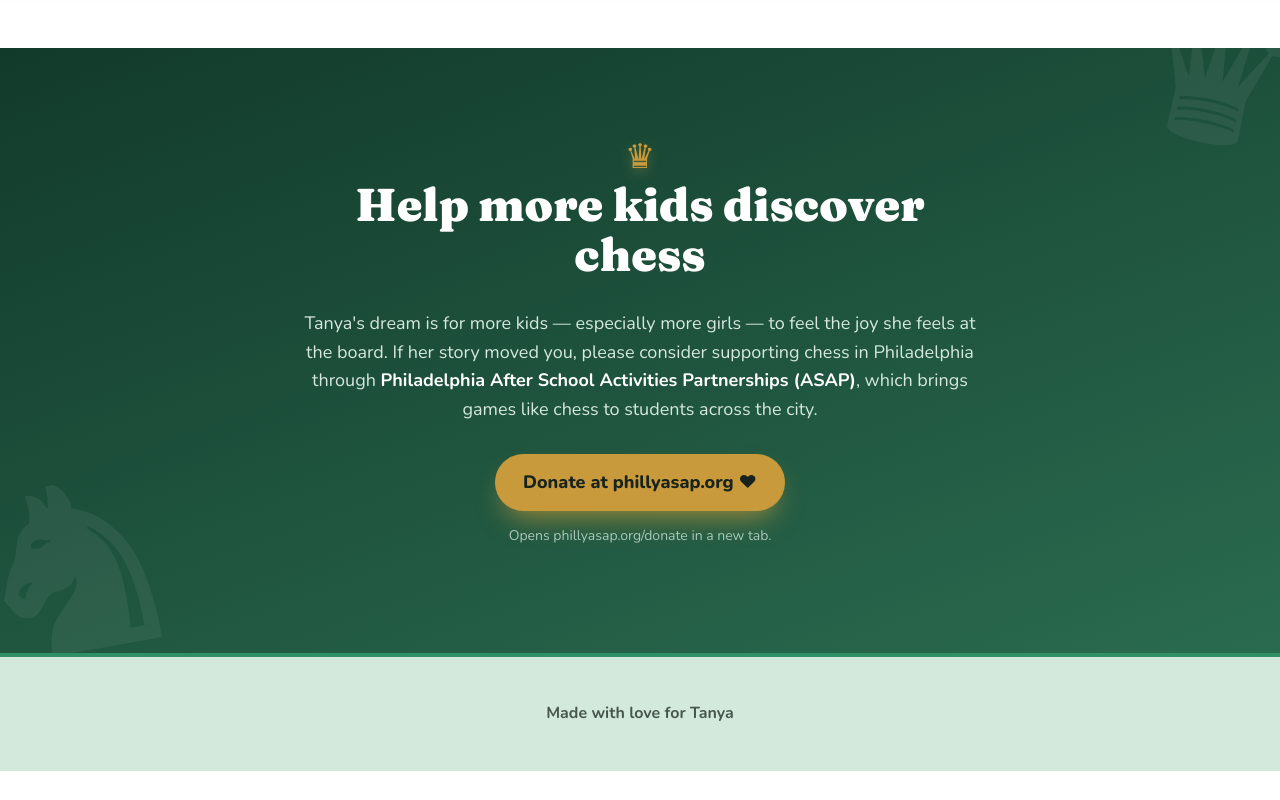
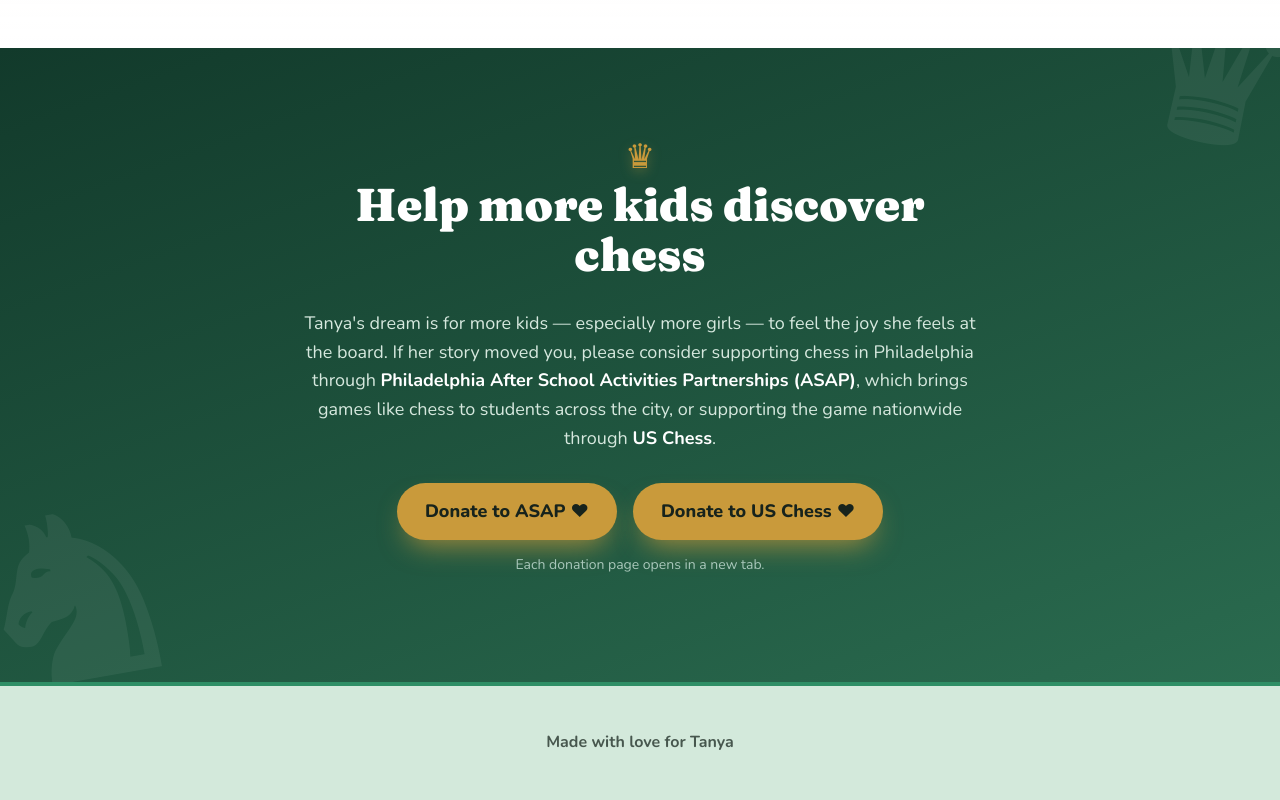
Before and after one commit to tanmaysinha/tanyaplayschess, a plain HTML site: page index.html in a window 1280 px wide. Shown: the part 5876-6676 px from the top of the page. Before the commit the page ends 6647 px from the top, so only its background shows below. Drawn offline with nearby package versions, Linux system fonts and the light colour scheme; no server answers; a script that the page names is missing.

Commit message:
Add US Chess donation option

```diff
--- a/index.html
+++ b/index.html
@@ -316,12 +316,18 @@
           Tanya's dream is for more kids — especially more girls — to feel the joy she feels at the
           board. If her story moved you, please consider supporting chess in Philadelphia through
           <strong>Philadelphia After School Activities Partnerships (ASAP)</strong>, which brings games
-          like chess to students across the city.
+          like chess to students across the city, or supporting the game nationwide through
+          <strong>US Chess</strong>.
         </p>
-        <a href="https://phillyasap.org/donate/" class="btn btn--donate" target="_blank" rel="noopener noreferrer">
-          Donate at phillyasap.org ♥
-        </a>
-        <p class="donate__note">Opens phillyasap.org/donate in a new tab.</p>
+        <div class="donate__actions">
+          <a href="https://phillyasap.org/donate/" class="btn btn--donate" target="_blank" rel="noopener noreferrer">
+            Donate to ASAP ♥
+          </a>
+          <a href="https://new.uschess.org/form/donate" class="btn btn--donate" target="_blank" rel="noopener noreferrer">
+            Donate to US Chess ♥
+          </a>
+        </div>
+        <p class="donate__note">Each donation page opens in a new tab.</p>
       </div>
     </section>
 
--- a/styles.css
+++ b/styles.css
@@ -584,6 +584,7 @@ blockquote {
 .donate__title { font-size: clamp(28px, 4.5vw, 44px); font-weight: 900; margin-bottom: 18px; }
 .donate__text { color: #d6e8de; font-size: 18px; margin-bottom: 30px; }
 .donate__text strong { color: #fff; }
+.donate__actions { display: flex; flex-wrap: wrap; justify-content: center; gap: 16px; }
 .donate__note { color: #a9c7ba; font-size: 14px; margin-top: 14px; }
 
 /* ===== FOOTER ===== */
```
Also changed, not shown: 1 other file.
